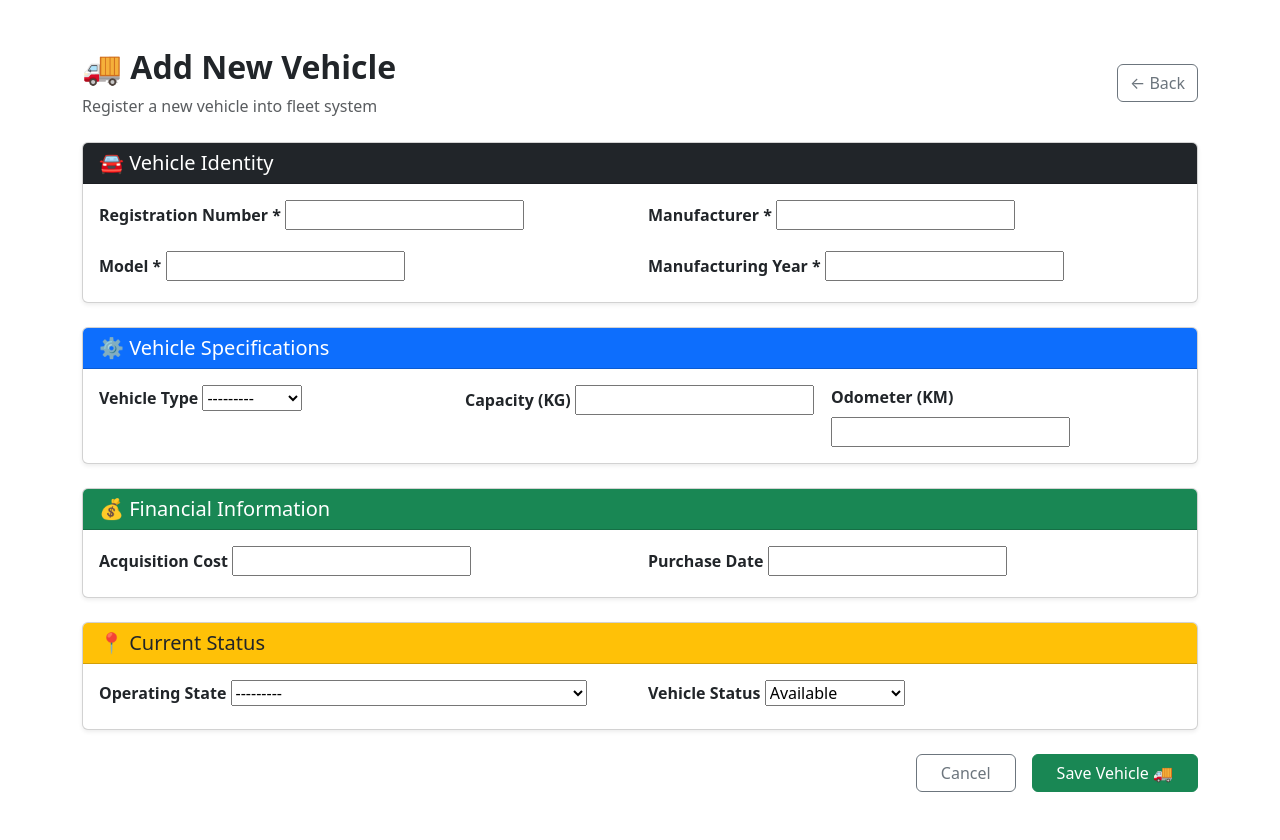
After one commit to Krishn2607/TransitOPS, a Django app: page /fleet/vehicles/add/ in a window 1280 px wide. The commit adds this page. Run offline with Django 5.2, Linux system fonts and the light colour scheme.

Commit message:
Added vehicle list and add vehicle functionality

```diff
--- a/TransitOps/fleet/urls.py
+++ b/TransitOps/fleet/urls.py
@@ -1,6 +1,17 @@
 from django.urls import path
-from .views import VehicleListView
+from .views import VehicleListView, vehicle_add
+
 
 urlpatterns = [
-    path("vehicles/", VehicleListView.as_view(), name="vehicle_list"),
+    path(
+        "vehicles/",
+        VehicleListView.as_view(),
+        name="vehicle_list"
+    ),
+
+    path(
+        "vehicles/add/",
+        vehicle_add,
+        name="vehicle_add"
+    ),
 ]
--- a/TransitOps/fleet/views.py
+++ b/TransitOps/fleet/views.py
@@ -1,9 +1,33 @@
-from django.shortcuts import render
+from django.shortcuts import render, redirect
 from django.views.generic import ListView
 from .models import Vehicle
+from .forms import VehicleForm
 
 class VehicleListView(ListView):
     model = Vehicle
     template_name = "fleet/vehicle_list.html"
     context_object_name = "vehicles"
     paginate_by = 10
+
+def vehicle_add(request):
+
+    if request.method == "POST":
+
+        form = VehicleForm(request.POST)
+
+        if form.is_valid():
+            form.save()
+            return redirect("vehicle_list")
+
+    else:
+
+        form = VehicleForm()
+
+
+    return render(
+        request,
+        "fleet/vehicle_add.html",
+        {
+            "form": form
+        }
+    )
--- /dev/null
+++ b/TransitOps/templates/fleet/vehicle_add.html
@@ -0,0 +1,358 @@
+<!DOCTYPE html>
+<html lang="en">
+
+<head>
+
+    <meta charset="UTF-8">
+    <meta name="viewport" content="width=device-width, initial-scale=1.0">
+
+    <title>Add Vehicle | Fleet Management</title>
+
+    <link href="https://cdn.jsdelivr.net/npm/bootstrap@5.3.3/dist/css/bootstrap.min.css" rel="stylesheet">
+
+</head
+
+
+<body class="bg-light">
+
+
+<div class="container py-5">
+
+
+    <!-- Header -->
+
+    <div class="d-flex justify-content-between align-items-center mb-4">
+
+        <div>
+            <h2 class="fw-bold">
+                🚚 Add New Vehicle
+            </h2>
+
+            <p class="text-muted mb-0">
+                Register a new vehicle into fleet system
+            </p>
+        </div>
+
+
+        <a href="{% url 'vehicle_list' %}"
+           class="btn btn-outline-secondary">
+
+            ← Back
+
+        </a>
+
+    </div>
+
+
+
+
+    <form method="POST">
+
+        {% csrf_token %}
+
+
+
+        <!-- Vehicle Identity -->
+
+        <div class="card shadow-sm mb-4">
+
+
+            <div class="card-header bg-dark text-white">
+
+                <h5 class="mb-0">
+                    🚘 Vehicle Identity
+                </h5>
+
+            </div>
+
+
+
+            <div class="card-body">
+
+
+                <div class="row g-3">
+
+
+                    <div class="col-md-6">
+
+                        <label class="form-label fw-semibold">
+                            Registration Number *
+                        </label>
+
+                        {{ form.registration_number }}
+
+                    </div>
+
+
+
+                    <div class="col-md-6">
+
+                        <label class="form-label fw-semibold">
+                            Manufacturer *
+                        </label>
+
+                        {{ form.manufacturer }}
+
+                    </div>
+
+
+
+                    <div class="col-md-6">
+
+                        <label class="form-label fw-semibold">
+                            Model *
+                        </label>
+
+                        {{ form.vehicle_model }}
+
+                    </div>
+
+
+
+                    <div class="col-md-6">
+
+                        <label class="form-label fw-semibold">
+                            Manufacturing Year *
+                        </label>
+
+                        {{ form.manufacturing_year }}
+
+                    </div>
+
+                </div>
+            </div>
+        </div>
+
+
+
+
+
+
+        <!-- Vehicle Specification -->
+
+
+        <div class="card shadow-sm mb-4">
+
+
+            <div class="card-header bg-primary text-white">
+
+                <h5 class="mb-0">
+                    ⚙ Vehicle Specifications
+                </h5>
+
+            </div>
+
+
+
+            <div class="card-body">
+
+
+                <div class="row g-3">
+
+
+                    <div class="col-md-4">
+
+                        <label class="form-label fw-semibold">
+                            Vehicle Type
+                        </label>
+
+                        {{ form.vehicle_type }}
+
+                    </div>
+
+
+
+                    <div class="col-md-4">
+
+                        <label class="form-label fw-semibold">
+                            Capacity (KG)
+                        </label>
+
+                        {{ form.capacity }}
+
+                    </div>
+
+
+
+                    <div class="col-md-4">
+
+                        <label class="form-label fw-semibold">
+                            Odometer (KM)
+                        </label>
+
+                        {{ form.odometer_reading }}
+
+                    </div>
+
+
+                </div>
+
+
+            </div>
+
+
+        </div>
+
+
+
+
+
+
+
+        <!-- Financial Information -->
+
+
+        <div class="card shadow-sm mb-4">
+
+
+            <div class="card-header bg-success text-white">
+
+                <h5 class="mb-0">
+                    💰 Financial Information
+                </h5>
+
+            </div>
+
+
+
+            <div class="card-body">
+
+
+                <div class="row g-3">
+
+
+                    <div class="col-md-6">
+
+                        <label class="form-label fw-semibold">
+                            Acquisition Cost
+                        </label>
+
+                        {{ form.acquisition_cost }}
+
+                    </div>
+
+
+
+                    <div class="col-md-6">
+
+                        <label class="form-label fw-semibold">
+                            Purchase Date
+                        </label>
+
+                        {{ form.purchase_date }}
+
+                    </div>
+
+
+
+                </div>
+
+
+            </div>
+
+
+        </div>
+
+
+
+
+
+
+
+        <!-- Current Status -->
+
+
+        <div class="card shadow-sm mb-4">
+
+
+            <div class="card-header bg-warning">
+
+                <h5 class="mb-0">
+                    📍 Current Status
+                </h5>
+
+            </div>
+
+
+
+            <div class="card-body">
+
+
+                <div class="row g-3">
+
+
+                    <div class="col-md-6">
+
+                        <label class="form-label fw-semibold">
+                            Operating State
+                        </label>
+
+                        {{ form.state }}
+
+                    </div>
+
+
+
+
+                    <div class="col-md-6">
+
+                        <label class="form-label fw-semibold">
+                            Vehicle Status
+                        </label>
+
+                        {{ form.status }}
+
+                    </div>
+
+
+
+                </div>
+
+
+            </div>
+
+
+        </div>
+
+
+
+
+
+
+
+        <!-- Buttons -->
+
+
+        <div class="d-flex justify-content-end gap-3">
+
+
+            <a href="{% url 'vehicle_list' %}"
+               class="btn btn-outline-secondary px-4">
+
+                Cancel
+
+            </a>
+
+
+
+            <button type="submit"
+                    class="btn btn-success px-4">
+
+                Save Vehicle 🚚
+
+            </button>
+
+
+        </div>
+
+
+
+    </form>
+
+
+</div>
+
+
+</body>
+
+</html>
```
Also changed, not shown: TransitOps/templates/fleet/vehicle_list.html (+79 -13 lines).
